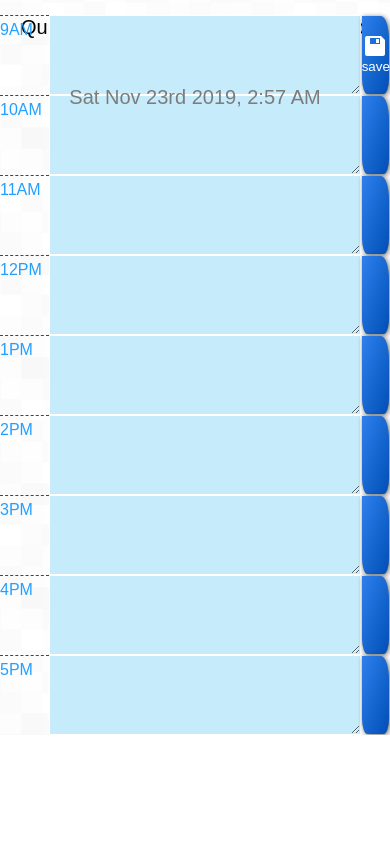
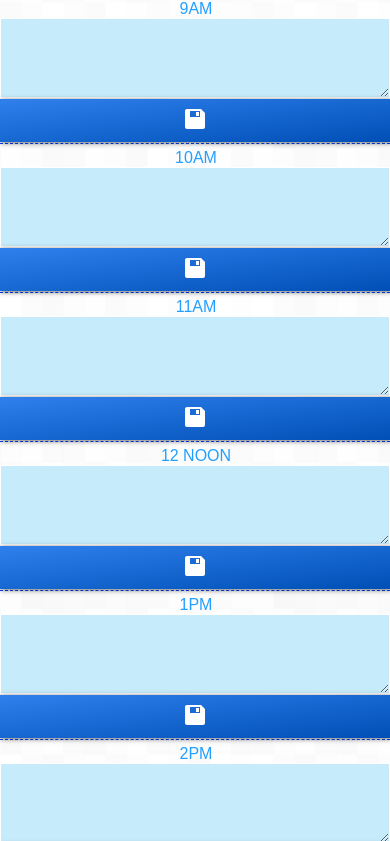
Before and after one commit to bluerainmango/dailyPlanner, a plain HTML site: page index.html in a window 390 px wide. Shown: the part 185-1026 px from the top of the page. Before the commit the page ends 920 px from the top, so only its background shows below. Drawn offline with nearby package versions, Linux system fonts and the light colour scheme.

Commit message:
finished - dynamic, responsive

```diff
--- a/index.html
+++ b/index.html
@@ -14,59 +14,8 @@
         <p id="currentTime"></p>
     </header>
     <main>
-        <div class="row">
-            <div class="hour" data-hour=9>9AM</div>
-            <textarea class="content"></textarea>
-            <button class="btn">
-                <svg class="icon icon-save-disk">
-                    <use xlink:href="./assets/sprite.svg#icon-save-disk">
-                    </use>
-                </svg>
-                <p>save</p>
-            </button>
-        </div>
-        <div class="row">
-            <div class="hour" data-hour=10 >10AM</div>
-            <textarea class="content"></textarea>
-            <button class="btn"></button>
-        </div>
-        <div class="row">
-            <div class="hour" data-hour=11 >11AM</div>
-            <textarea class="content"></textarea>
-            <button class="btn"></button>
-        </div>
-        <div class="row">
-            <div class="hour" data-hour=12>12PM</div>
-            <textarea class="content"></textarea>
-            <button class="btn"></button>
-        </div>
-        <div class="row">
-            <div class="hour" data-hour=13>1PM</div>
-            <textarea class="content"></textarea>
-            <button class="btn"></button>
-        </div>
-        <div class="row">
-            <div class="hour" data-hour=14>2PM</div>
-            <textarea class="content"></textarea>
-            <button class="btn"></button>
-        </div>
-        <div class="row">
-            <div class="hour" data-hour=15>3PM</div>
-            <textarea class="content"></textarea>
-            <button class="btn"></button>
-        </div>
-        <div class="row">
-            <div class="hour" data-hour=16>4PM</div>
-            <textarea class="content"></textarea>
-            <button class="btn"></button>
-        </div>
-        <div class="row">
-            <div class="hour" data-hour=17>5PM</div>
-            <textarea class="content"></textarea>
-            <button class="btn"></button>
-        </div>
     </main>
-    <!-- <a href="https://www.freepik.com/free-photos-vectors/business">Business photo created by jcomp - www.freepik.com</a> -->
+
 <script src="https://ajax.googleapis.com/ajax/libs/jquery/3.4.1/jquery.min.js"></script>
 <script src="https://cdnjs.cloudflare.com/ajax/libs/moment.js/2.24.0/moment.min.js"></script>
 <script src="./script.js"></script>
--- a/script.js
+++ b/script.js
@@ -1,87 +1,122 @@
 $('document').ready(function(){
 
     var state = {
-        startHour : null,
+        startHour : null, // variable to detect hour change
         currentHour: null,
         formatedTime: null,
+        setBeginingHour: 9, // set first time slot(default: 9(9am))
+        setEndingHour: 17 // set last time slot(default: 17(5pm))
     }
 
+// Render time slots HTML
+function renderTimeSlot(){
+
+    for( var i = state.setBeginingHour; i <= state.setEndingHour; i++ ){
+            var content =
+                        `<div class="row">
+                            <div class="hour" data-hour=${i}>${ i <= 12 ? i+'AM' : i-12+'PM' }</div>
+                            <textarea class="content"></textarea>
+                            <button class="btn">
+                                <svg class="icon icon-save-disk">
+                                    <use xlink:href="./assets/sprite.svg#icon-save-disk">
+                                    </use>
+                                </svg>
+                                <p>save</p>
+                            </button>
+                        </div>`
+
+            $('main').append(content);
+    }
+
+    $('[data-hour=12]').text('12 NOON');
+
+}
+// Import data from localStorage
+function fromLocalStorage(){
+    for( var i = state.setBeginingHour ; i <= state.setEndingHour ; i++ ){
+            var savedText = localStorage.getItem(JSON.stringify(i))
+            $(`[data-hour=${i}]`).siblings('textarea').val(savedText);
+    }
+}
+// Paint textarea field's bg
+function colorField(){
+
+    // 1. Remove previous 'current' color change
+    $('[class ~= "current"]').removeClass('current');
+
+    // 2. Paint all fields accordingly
+    $('.hour').each(function(){
+
+        var hourNum = $(this).attr('data-hour'); // 9 - 17
+        var hourToCompare = moment().hour(hourNum);
+
+        // if current moment's hour === field's hour
+        if(moment().isSame(hourToCompare, 'hour')){
+            $(this).next().addClass('current');
+        }
+        // if current moment's hour is after field's hour
+        else if(moment().isAfter(hourToCompare, 'hour')){
+            $(this).next().addClass('past');
+        }
+
+    })
+}
+// Timer( Update state data / Render header time / Detect hour change )
 function timeSensor(){
 
     setInterval(()=>{
 
         var momentObj = moment();
 
-        // Time data update
+        // 1. State data update
         state.currentHour = momentObj.hour();
-        state.formatedTime = momentObj.format('ddd MMM Do YYYY, h:mm A');
+        state.formatedTime = momentObj.format('dddd, MMM Do YYYY, h:mm A');
 
-        // Render to DOM
+        // 2. Render header time DOM
         $('#currentTime').text(state.formatedTime);
 
-        // Sense hour change and renew field's bg color accordingly
-        if(state.startHour !== state.currentHour){
-            colorField();
-        }
-    },500)
+        // 3. Detect hour change and renew textarea field's bg color accordingly
+        if(state.startHour !== state.currentHour){ colorField() }
+
+    },500);
+
+}
+// Render 'Saved' pop message
+function renderSavedPop(clickedBtn){
+    $(clickedBtn).addClass('pop');
+    setTimeout( function(){ $(clickedBtn).removeClass('pop') },500 );
+}
+function init(){
+
+    state.startHour = moment().hour();
+    renderTimeSlot();
+    fromLocalStorage();
+    colorField();
+    timeSensor();
 
 }
 
-function colorField(){
 
-    // previous current row's color change
-    $('[class *= "current"]').removeClass('current');
+// Button event
+$('main').click(function(e){
 
-    $('.hour').each(function(){
+    if(e.target.matches('button, button *')){
 
-        var hourNum = $(this).attr('data-hour'); // 9 - 17
-        var hourToCompare = moment().hour(hourNum);
+        var button = $(e.target).closest('button');
 
-        // if this moment's hour === field's hour
-        if(moment().isSame(hourToCompare, 'hour')){
-            console.log(hourNum, 'same')
-            $(this).next().addClass('current');
+        // Get hour & data then save to localStorage
+        var hourForRecord = button.siblings('.hour').attr('data-hour'); // 10
+        var dataForRecord = button.siblings('.content').val().trim();
+
+        if(dataForRecord){
+            localStorage.setItem(hourForRecord,dataForRecord);
+            renderSavedPop(button);
         }
-        // if this moment's hour is after field's hour
-        else if(moment().isAfter(hourToCompare, 'hour')){
-            console.log(hourNum, 'past');
-            $(this).next().addClass('past');
-        }
+    }
 
-    })
-}
-
-$('.btn').click(function(e){
-    var hourForRecord = $(this).siblings('.hour').attr('data-hour'); // 10
-    var dataForRecord = $(this).prev().val();
-    console.log(hourForRecord, dataForRecord);
-
-    localStorage.setItem(hourForRecord,dataForRecord);
-    renderSavedPop(this);
 })
-
-function renderSavedPop(clickedBtn){
-    $(clickedBtn).addClass('pop');
-    setTimeout( () => $(clickedBtn).removeClass('pop'),500 );
-}
-
-function init(){
-    FromLocalStorage();
-    state.startHour = moment().hour();
-    timeSensor();
-    colorField();
-}
-
-function FromLocalStorage(){
-    for(var i=9; i<18; i++){
-        var savedText = localStorage.getItem(JSON.stringify(i))
-        $(`[data-hour=${i}]`).siblings('textarea').val(savedText);
-    }
-}
 
 init();
 
 
-
-
 })
--- a/style.css
+++ b/style.css
@@ -3,7 +3,7 @@
 *::after {
     margin: 0;
     padding: 0;
-    box-sizing: inherit;
+    box-sizing: inherit; /* to auto apply 'border-box' to input, button etc */
 }
 input:focus,
 textarea:focus,
@@ -11,27 +11,22 @@ button:focus {
     outline: none;
 }
 html{
-    font-size: 62.5%;
+    font-size: 62.5%; /* 10px */
 }
 body{
     box-sizing: border-box;
     font-size: 1.6rem;
-    max-width: 110rem;
-    margin: 0 auto;
     font-family: Arial, Helvetica, sans-serif;
     min-height: 100vh;
-    /* background-image: linear-gradient(to right bottom, #56CCF2,#2F80ED); */
     background-image: url(./assets/bg.png);
-
-    /* background-size: cover; */
-
 }
+/**************************************/
+/*                HEADER              */
+/**************************************/
 header{
     text-align: center;
-    height: 20rem;
     padding: 2rem;
     line-height: 1.75;
-    /* background-color: white; */
 }
 h1{
     text-transform: uppercase;
@@ -44,29 +39,26 @@ h1{
 }
 .header__sub{
     font-size: 2rem;
-
 }
 #currentTime{
-    color: rgb(124, 124, 124);
+    color: rgb(255, 136, 0);
     position: relative;
     font-size: 2rem;
 }
-
+/**************************************/
+/*                MAIN              */
+/**************************************/
 main{
-    /* background-color: #fff; */
+    max-width: 110rem;
+    margin: 0 auto;
 }
 .row{
     display:flex;
-    /* border: 1px black solid; */
     min-height: 8rem;
-
-}
-.row > * {
-    /* border: 1px black solid; */
-
+    width: 100%;
 }
 .hour {
-    min-width: 10%;
+    width: 10%;
     text-align: right;
     padding-right: 2rem;
     padding-top: .5rem;
@@ -75,33 +67,26 @@ main{
     font-size: 1.6rem;
 }
 .content {
-    min-width: 80%;
+    width: 100%;
+    min-height: 8rem;
     padding: .5rem;
     background-color: #c6ebfa;
     border: #fff .5px solid;
+    font-size: 1.6rem;
 }
 .btn,
 .btn:visited
 {
-    min-width: 7%;
-    /* border: #fff .5px solid; */
+    width: 9rem;
     border: none;
-    /* margin-left: -1px;
-    margin-top: 1px; */
     margin: 1px;
-    /* background-image: linear-gradient(to right bottom, #56CCF2,#2F80ED); */
-    /* background-color: #2F80ED; */
     cursor: pointer;
     border-top-right-radius: 30%;
     border-bottom-right-radius: 20%;
     border-bottom-left-radius: 20%;
-    /* backface-visibility: hidden; */
-    /* overflow: hidden; */
-    /* color: #3498db; */
     color: #fff;
     box-shadow: 1px 1px 5px rgba(0, 0, 0, 0.589);
     background-image: linear-gradient(to right bottom,#2F80ED,rgb(0, 79, 182) );
-    /* background-image: linear-gradient(to right bottom,rgb(0, 79, 182),#2F80ED ); */
     position: relative;
 }
 .btn:hover{
@@ -113,7 +98,6 @@ main{
 .btn:active {
     transform: translateY(0rem);
     box-shadow: 1px 1px 3px rgba(0, 0, 0, 0.589);
-
 }
 .pop::after{
     content: "saved!";
@@ -129,17 +113,13 @@ main{
     clip-path: polygon(11% 14%, 100% 0%, 100% 75%, 75% 75%, 42% 100%, 50% 75%, 0 66%);
 }
 .past {
-    background-color: rgb(170, 170, 170);
+    background-color: rgb(185, 185, 185);
+    color: white;
 }
 .current {
     background-color: #2F80ED;
-    color: #fff;
-
-}
-textarea{
-    min-height: 8rem;
-    font-size: 1.6rem;
-    outline-width: ;
+    color: rgb(255, 251, 0);
+    font-weight: bolder;
 }
 .icon {
     display: inline-block;
@@ -149,3 +129,58 @@ textarea{
     stroke: currentColor;
     fill: currentColor;
   }
+
+/**************************************/
+/*            RESPONSIVE              */
+/**************************************/
+@media screen and ( max-width: 1250px ){
+    .hour{
+        padding-right: .5rem;
+        padding-top: .5rem;
+    }
+    .pop::after{
+        top: -5rem;
+        left: -1rem;
+    }
+}
+@media screen and ( max-width: 671px ){
+    header{
+        line-height: 1.25;
+    }
+    .row{
+        font-size: 1.2rem;
+    }
+    .hour{
+        padding: .5rem 0 0 .2rem;
+        width: 8rem;
+    }
+
+}
+@media screen and ( max-width: 520px ){
+    h1{
+        font-size: 3rem;
+    }
+    .header__sub,
+    #currentTime {
+        font-size: 1.7rem;
+    }
+    .row{
+        flex-direction: column;
+        align-items: center;
+    }
+    .hour {
+        width: 100%;
+        text-align: center;
+    }
+    .btn{
+        width: 100%;
+        border-radius: initial;
+        padding: 1rem 0;
+    }
+    .pop::after{
+        left: 30rem;
+    }
+    .btn p {
+        display: none;
+    }
+}
```
Also changed, not shown: assets/bg2.png (deleted), assets/save-disk.svg (deleted).
